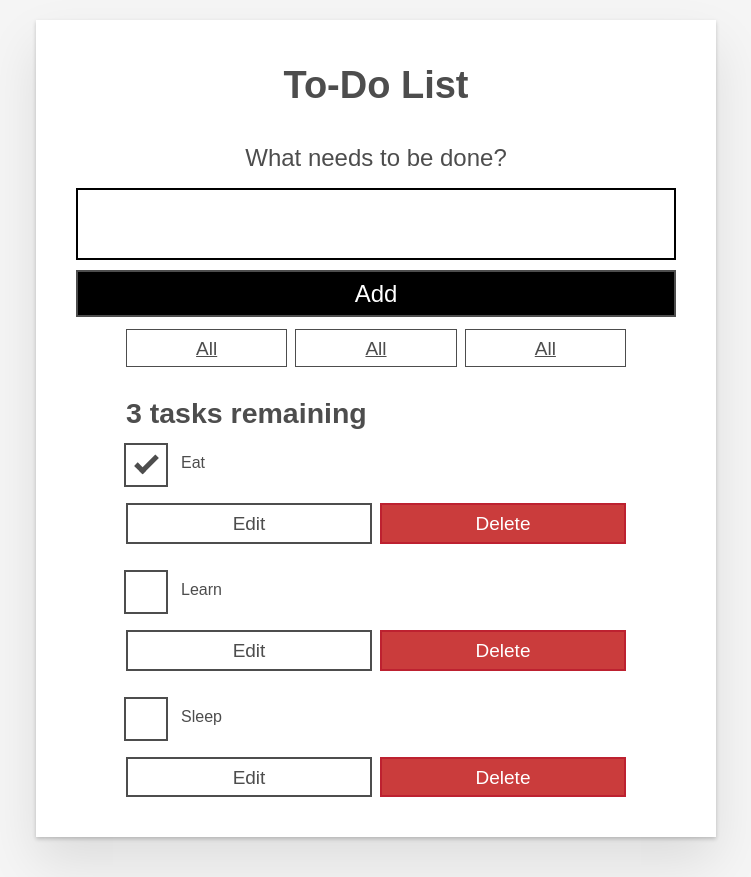
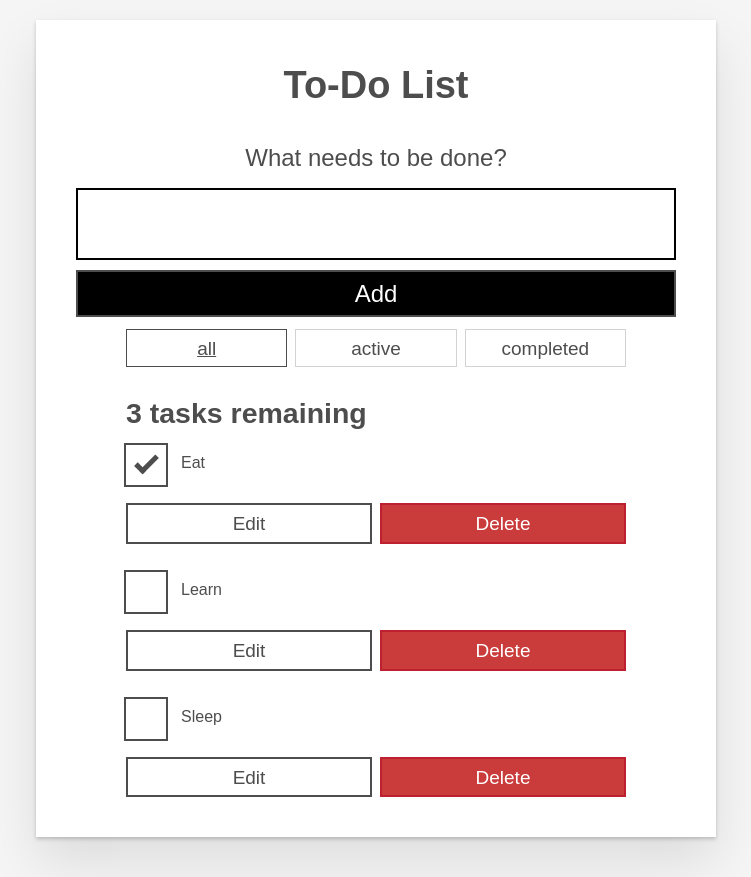
Before and after one commit to nalaina12/learn_react, a React (Vite) app in the folder toDo_app/: page / in a window 1280 px wide. Shown: the whole page, without its empty margins (264-1015 px from the left). Built offline with nearby package versions, Linux system fonts and the light colour scheme.

Commit message:
filtering tasks

```diff
--- a/toDo_app/src/App.jsx
+++ b/toDo_app/src/App.jsx
@@ -3,8 +3,15 @@
 import FilterButton from "./components/FilterButton";
 import Todo from "./components/Todo";
 
+const FILTER_MAP = {
+  all: () => true,
+  active: (task) => !task.completed,
+  completed: (task) => task.completed,
+};
+
 function App(props) {
   const [tasks, setTasks] = useState(props.tasks);
+  const [filter, setFilter] = useState("all");
   function toggleTaskCompleted(id) {
     const updatedTasks = tasks.map((task) =>
       task.id === id ? { ...task, completed: !task.completed } : task
@@ -22,8 +29,11 @@
     setTasks(editTaskList);
   }
 
-  const taskList = tasks?.map((task) => (
+  const taskList = tasks.filter(FILTER_MAP[filter]).map((task) => (
     <Todo key={task.id} name={task.name} id={task.id} completed={task.completed} toggleTaskCompleted={toggleTaskCompleted} deleteTask={deleteTask} editTask={editTask} />
+  ));
+  const filterList = Object.keys(FILTER_MAP).map((name) => (
+    <FilterButton key={name} name={name} isPressed={name === filter} setFilter={setFilter} />
   ));
   function addTask(name) {
     const newTask = { id: "id" + Date.now(), name, completed: false };
@@ -38,9 +48,7 @@
       <h1>To-Do List</h1>
       <Form addTask={addTask} />
       <div className="filters btn-group stack-exception">
-        <FilterButton />
-        <FilterButton />
-        <FilterButton />
+        {filterList}
       </div>
       <h2 id="list-heading">{headingText}</h2>
       <ul role="list" className="todo-list stack-large stack-exception" aria-labelledby="list-heading">
--- a/toDo_app/src/components/FilterButton.jsx
+++ b/toDo_app/src/components/FilterButton.jsx
@@ -1,8 +1,8 @@
-function FilterButton(){
+function FilterButton(props){
     return (
-        <button type="button" className="btn toggle-btn" aria-pressed="true">
+        <button type="button" className="btn toggle-btn" aria-pressed={props.isPressed} onClick={() => props.setFilter(props.name)}>
             <span className="visually-hidden">Show</span>
-            <span>All</span>
+            <span>{props.name}</span>
             <span className="visually-hidden">Tasks</span>
         </button>
     );
```
